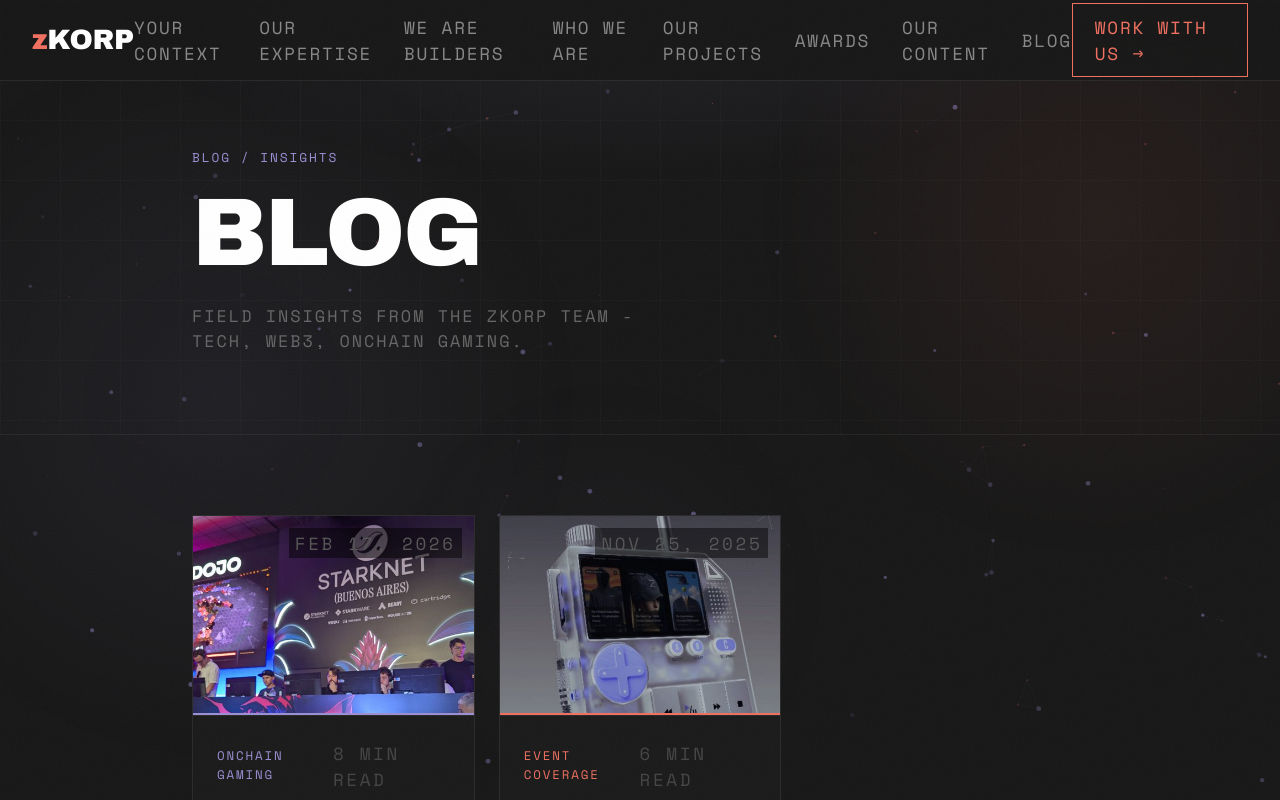
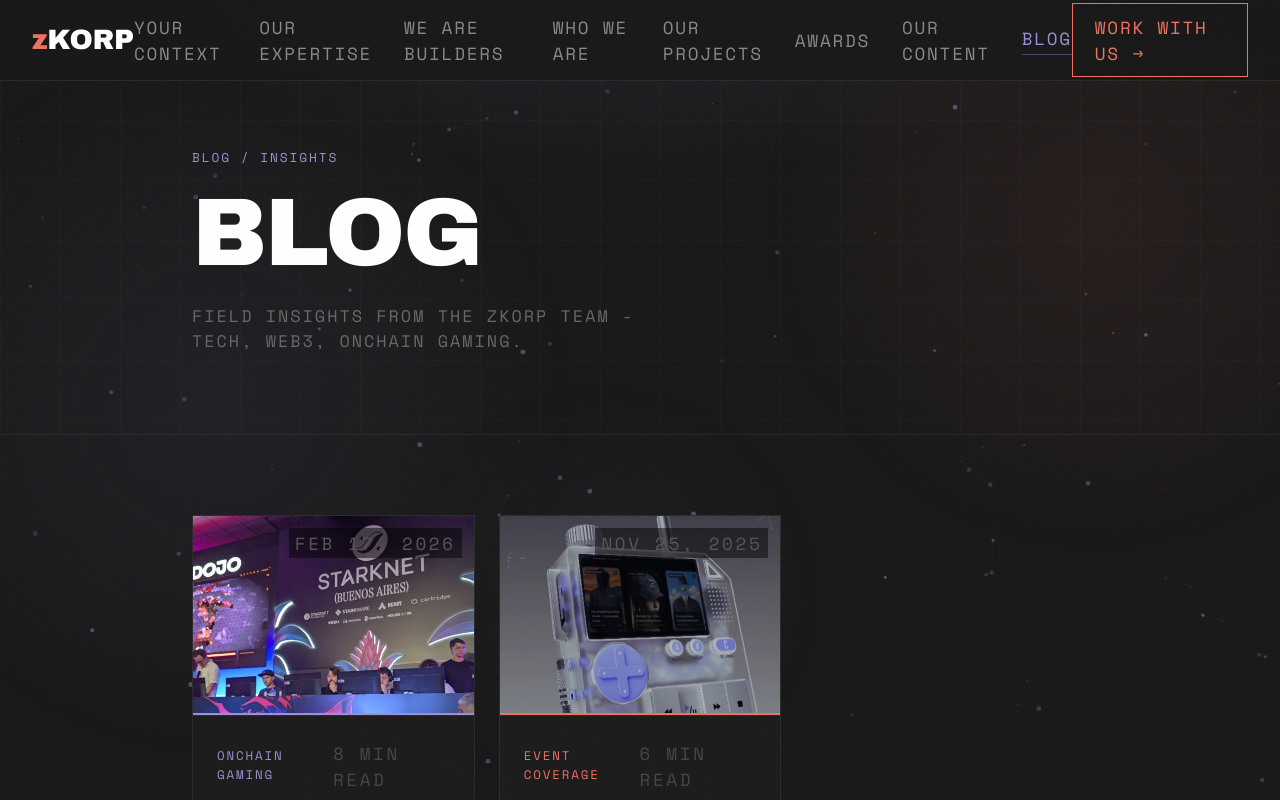
Before and after one commit to Scabanel/zkorp-website, a Next.js app: page /blog in a window 1280 px wide. Shown: the top 800 px of the page. Built offline with nearby package versions, Linux system fonts and the light colour scheme.

Commit message:
Blog button header underline

```diff
--- a/components/Navbar.tsx
+++ b/components/Navbar.tsx
@@ -42,18 +42,31 @@ export default function Navbar() {
 
         {/* Desktop nav */}
         <div className="hidden lg:flex items-center gap-8">
-          {navLinks.map((link) => (
+          {navLinks.map((link) => {
+            const isBlog = link.href === "/blog";
+            return (
               <Link
                 key={link.label}
                 href={link.href}
                 className="section-label"
-              style={{ color: "#888", textDecoration: "none", transition: "color 0.2s", fontSize: "1.1rem", letterSpacing: "0.1em" }}
-              onMouseEnter={(e) => ((e.target as HTMLElement).style.color = "#fff")}
-              onMouseLeave={(e) => ((e.target as HTMLElement).style.color = "#888")}
+                style={{
+                  color: isBlog ? "#9B8FD4" : "#888",
+                  textDecoration: "none",
+                  transition: "color 0.2s",
+                  fontSize: "1.1rem",
+                  letterSpacing: "0.1em",
+                  ...(isBlog && {
+                    borderBottom: "1px solid rgba(155,143,212,0.4)",
+                    paddingBottom: "2px",
+                  }),
+                }}
+                onMouseEnter={(e) => ((e.target as HTMLElement).style.color = isBlog ? "#C4B9F0" : "#fff")}
+                onMouseLeave={(e) => ((e.target as HTMLElement).style.color = isBlog ? "#9B8FD4" : "#888")}
               >
                 {link.label}
               </Link>
-          ))}
+            );
+          })}
         </div>
 
         {/* CTA */}
@@ -86,17 +99,20 @@ export default function Navbar() {
             style={{ backgroundColor: "rgba(23,23,23,0.98)", borderTop: "1px solid rgba(255,255,255,0.06)", overflow: "hidden" }}
           >
             <div style={{ padding: "1.5rem" }}>
-              {navLinks.map((link) => (
+              {navLinks.map((link) => {
+                const isBlog = link.href === "/blog";
+                return (
                   <Link
                     key={link.label}
                     href={link.href}
                     onClick={() => setMenuOpen(false)}
                     className="section-label"
-                  style={{ display: "block", color: "#888", textDecoration: "none", padding: "10px 0", borderBottom: "1px solid rgba(255,255,255,0.05)" }}
+                    style={{ display: "block", color: isBlog ? "#9B8FD4" : "#888", textDecoration: "none", padding: "10px 0", borderBottom: "1px solid rgba(255,255,255,0.05)" }}
                   >
                     {link.label}
                   </Link>
-              ))}
+                );
+              })}
               <Link
                 href="/#contact"
                 onClick={() => setMenuOpen(false)}
```
Lines whose indentation alone changed are shown as unchanged.
